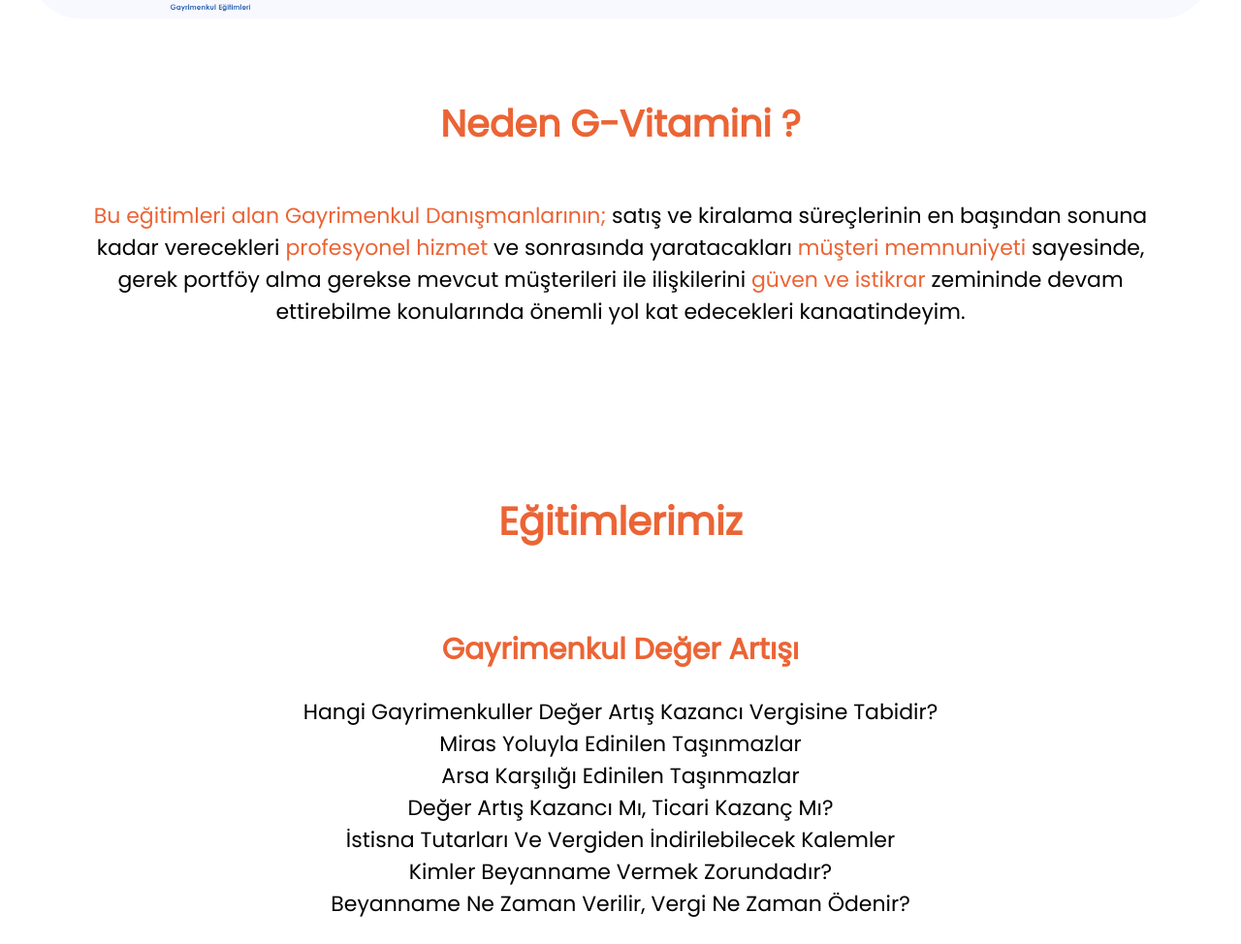
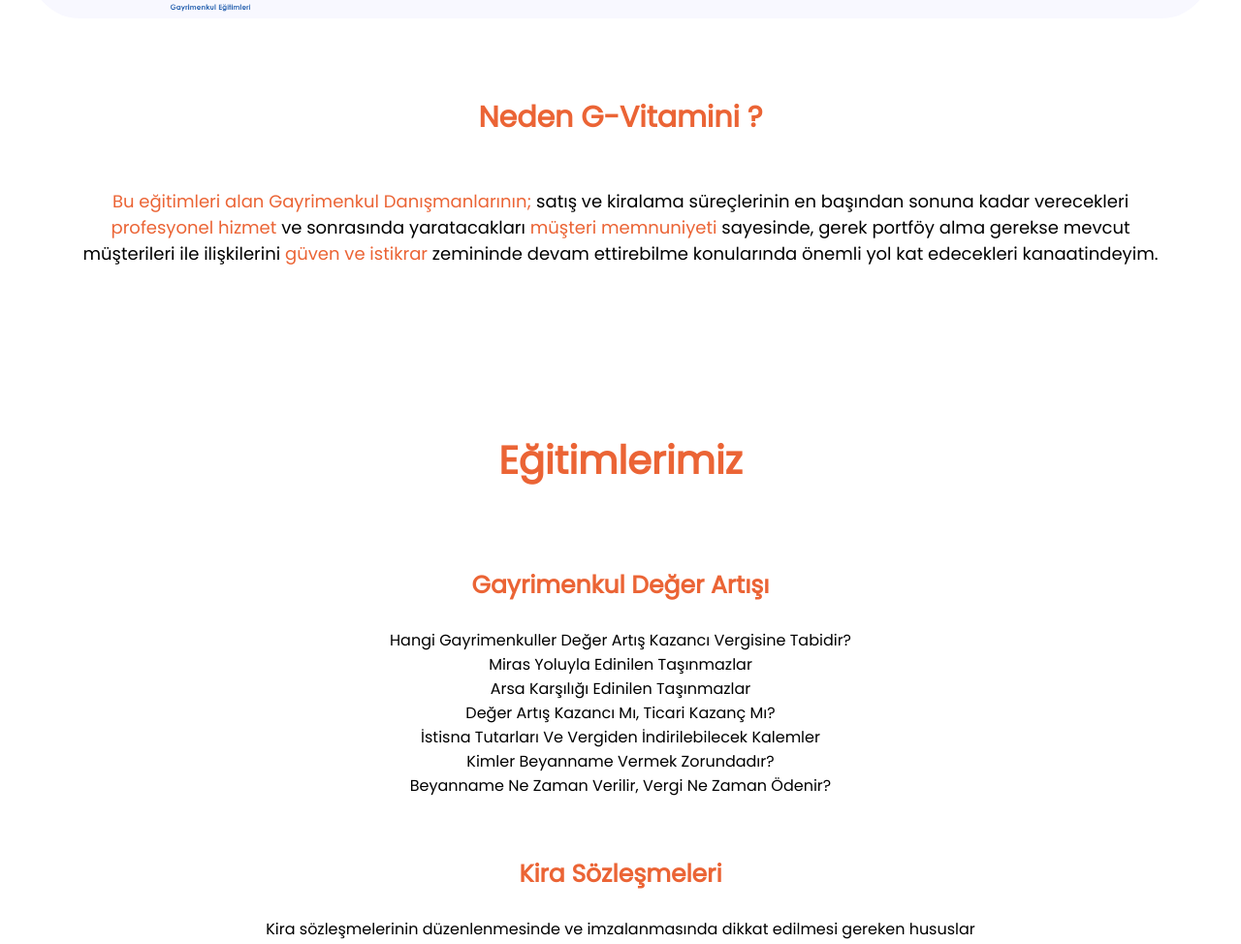
Before and after one commit to egegundogdu/gunay, a plain HTML site: page Gvitamini.html in a window 1280 px wide. Shown: the part 111-1085 px from the top of the page at 97% size. Drawn offline with Linux system fonts and the light colour scheme.

Commit message:
Update Gvitamini.html

```diff
--- a/Gvitamini.html
+++ b/Gvitamini.html
@@ -185,7 +185,7 @@
             margin: 30px;
         }
         .gayri1  ul li{
-            font-size: 22px;
+            font-size: 16px;
         }
 
 
@@ -243,8 +243,8 @@
 
     </header>
     <div class="neden">
-        <h1 id="ned" style="font-size: 38px;color: #eb6435;">Neden G-Vitamini ?</h1>
-        <p style="margin-top: 50px; font-size: 22px;"><span> Bu eğitimleri alan Gayrimenkul Danışmanlarının;</span>
+        <h1 id="ned" style="font-size: 30px;color: #eb6435;">Neden G-Vitamini ?</h1>
+        <p style="margin-top: 50px; font-size: 18px;"><span> Bu eğitimleri alan Gayrimenkul Danışmanlarının;</span>
             satış ve kiralama süreçlerinin en başından
             sonuna kadar verecekleri <span>profesyonel hizmet</span> ve sonrasında yaratacakları <span>müşteri
                 memnuniyeti</span> sayesinde, gerek portföy alma gerekse mevcut müşterileri ile ilişkilerini
@@ -261,7 +261,7 @@
 
         <p>
         <ul style="margin-bottom: 30px;">
-            <li id="gayr" style="font-size: 30px; margin-top: 50px; font-weight: 600; color: #eb6435;">Gayrimenkul Değer Artışı</li> <br>
+            <li id="gayr" style="font-size: 25px; margin-top: 50px; font-weight: 600; color: #eb6435;">Gayrimenkul Değer Artışı</li> <br>
             <li>Hangi Gayrimenkuller Değer Artış Kazancı Vergisine Tabidir?</li>
             <li>Miras Yoluyla Edinilen Taşınmazlar</li>
             <li>Arsa Karşılığı Edinilen Taşınmazlar</li>
@@ -281,7 +281,7 @@
 
         <p>
         <ul style="margin-bottom: 30px;">
-            <li id="kir" style="font-size: 30px; font-weight: 600; color: #eb6435;">Kira Sözleşmeleri</li> <br>
+            <li id="kir" style="font-size: 25px; font-weight: 600; color: #eb6435;">Kira Sözleşmeleri</li> <br>
             <li>Kira sözleşmelerinin düzenlenmesinde ve imzalanmasında dikkat edilmesi gereken hususlar</li>
             <li>Borçlar kanununun kira sözleşmelerine ilişkin önemli hükümleri</li>
             <li>Örnek kira sözleşmesi incelemesi</li>
@@ -307,7 +307,7 @@
 
         <p>
         <ul style="margin-bottom: 30px;">
-            <li id="tem" style="font-size: 30px; font-weight: 600; color: #eb6435;">Temel İmar Bilgileri</li> <br>
+            <li id="tem" style="font-size: 25px; font-weight: 600; color: #eb6435;">Temel İmar Bilgileri</li> <br>
             <li>İmar Mevzuatı</li>
             <li>İmar Terimleri </li>
             <li>İmar Planlarının Okunması</li>
@@ -329,7 +329,7 @@
 
         <p>
         <ul style="margin-bottom: 30px;">
-            <li id="tap" style="font-size: 30px; font-weight: 600; color: #eb6435;">Tapu ve Gayrimenkul Mevzuatı</li> <br>
+            <li id="tap" style="font-size: 25px; font-weight: 600; color: #eb6435;">Tapu ve Gayrimenkul Mevzuatı</li> <br>
             <li>Tapu Bizim Herşeyimiz mi?</li>
             <li>Taşınmaz Türlerine Göre, Tapu Haricinde Alınması Gereken Belgeler</li>
             <li>Tapu Türleri (Arsa, Arazi, Konut,İşyeri) </li>
@@ -351,7 +351,7 @@
 
         <p>
         <ul style="margin-bottom: 30px;">
-            <li id="bon" style="font-size: 30px; font-weight: 600; color: #eb6435;">Bonus Eğitimler</li> <br>
+            <li id="bon" style="font-size: 25px; font-weight: 600; color: #eb6435;">Bonus Eğitimler</li> <br>
             <li>Gayrimenkul Danışmanlarının Sorumlulukları</li>
             <li>Yeni Başlayanlar İçin Yol Haritası</li>
             <li>Fark Yaratan Gayrimenkul Danışmanı Olmak</li>
```
